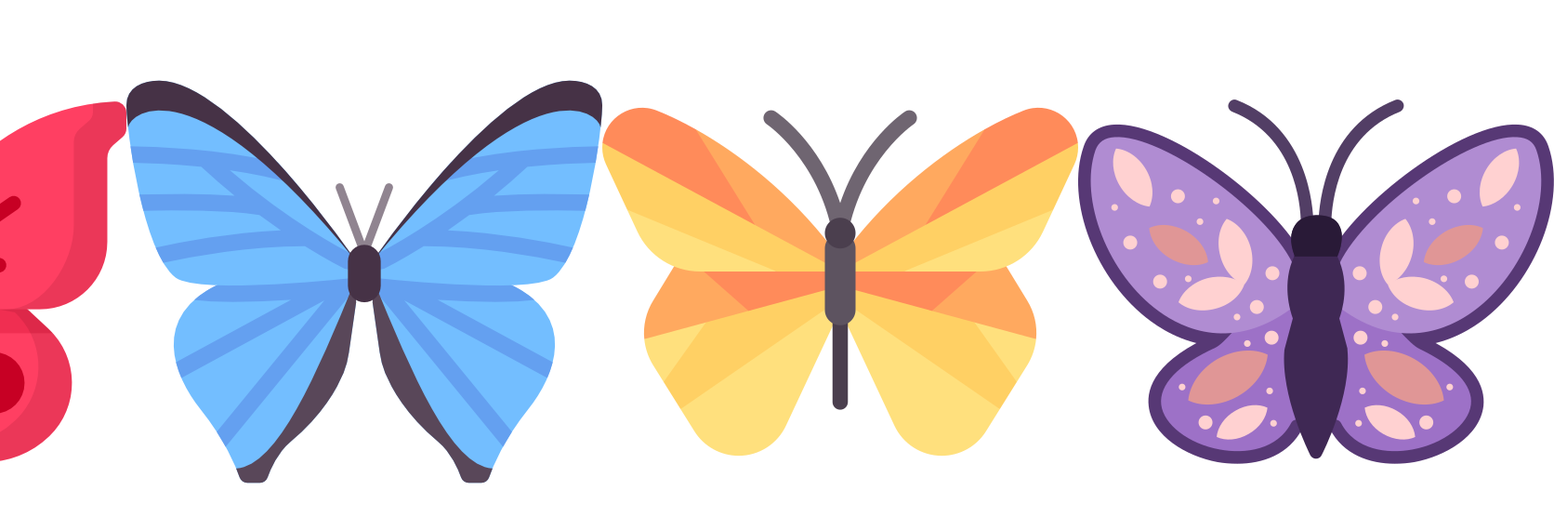
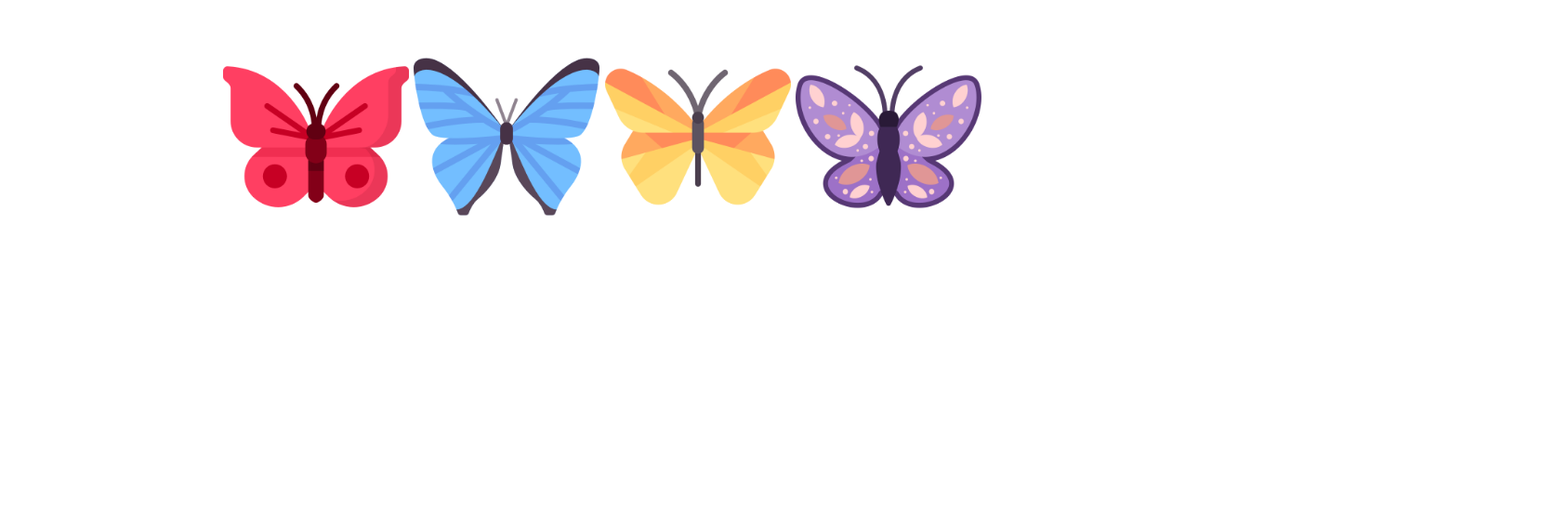
Before and after one commit to rl-miguel/landing-page2, a plain HTML site: page index.html in a window 1280 px wide. Shown: the part 542-1098 px from the top of the page at 93% size, 1672 px wide, since content can reach past the window. After the commit the page ends 809 px from the top, so only its background shows below. Drawn offline with Linux system fonts and the light colour scheme.

Commit message:
Fix size of butterfly images

```diff
--- a/style.css
+++ b/style.css
@@ -80,8 +80,9 @@
 
 }
 
-.content-images{
-    display:flex;
+.content-images img{
+    max-width:200px;
+
 
 
 
```
